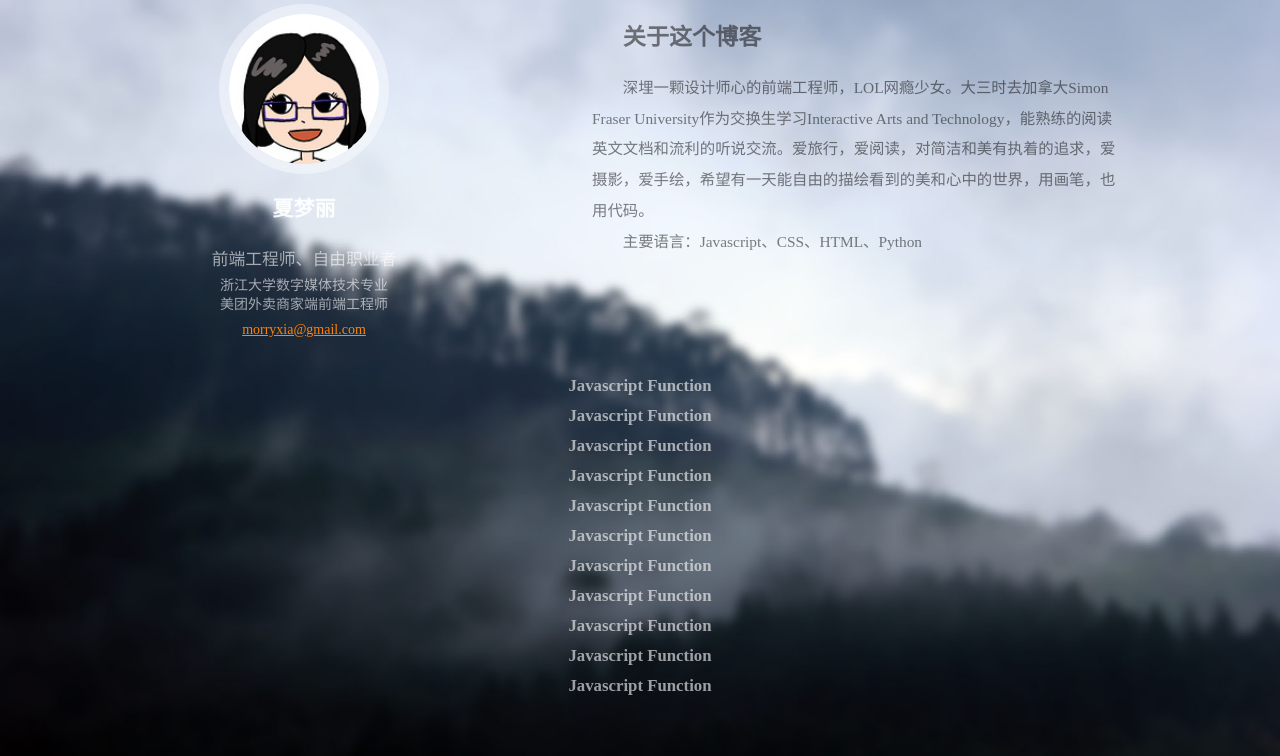
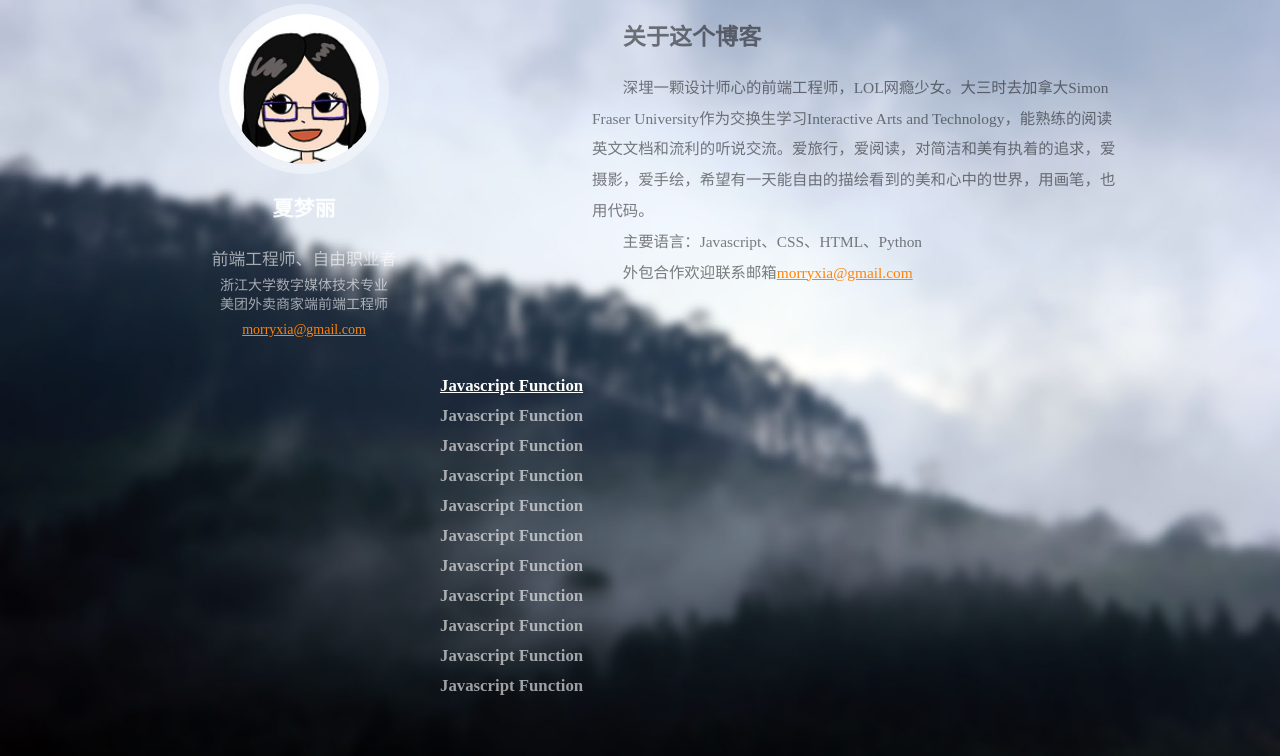
Before and after one commit to sparkmorry/sparkmorry, a Django app: page /blog/ in a window 1280 px wide. Shown: the part 86-842 px from the top of the page. Run offline with Django 3.2, Linux system fonts and the light colour scheme; parts of the project's set-up code (start-up, migrations or seed data) failed here and were passed over.

Commit message:
完善二维码

```diff
--- a/static/css/pages/about.css
+++ b/static/css/pages/about.css
@@ -86,6 +86,9 @@ h2{
 	margin-right: 35px;
 	perspective: 1000;
 }
+.qrcode{
+	width: 90px;
+}
 .projects .item .flipper {
 	transition: 0.6s;
 	transform-style: preserve-3d;
--- a/static/css/pages/blog.css
+++ b/static/css/pages/blog.css
@@ -20,8 +20,16 @@ body{
 h2{
 	margin-bottom: 20px;
 }
+.article-list{
+	width: 400px;
+    margin: auto;
+    text-align: left;
+}
 .article-list li{
 	margin-bottom: 10px;
+}
+.article-list a{
+	color: white;
 }
 .article-list li p{
 	font-size: 1.2em;
--- a/templates/blog.html
+++ b/templates/blog.html
@@ -24,12 +24,13 @@
 
 			<p>深埋一颗设计师心的前端工程师，LOL网瘾少女。大三时去加拿大Simon Fraser University作为交换生学习Interactive Arts and Technology，能熟练的阅读英文文档和流利的听说交流。爱旅行，爱阅读，对简洁和美有执着的追求，爱摄影，爱手绘，希望有一天能自由的描绘看到的美和心中的世界，用画笔，也用代码。</p>
 			<p>主要语言：Javascript、CSS、HTML、Python</p>
+			<p>外包合作欢迎联系邮箱<a href="mailto:morryxia@gmail.com" class="email">morryxia@gmail.com</a></p>
 		</div>
 	</div>
 	<ul class="article-list">
 		<li>
 			<div></div>
-			<p>Javascript Function</p>
+			<a href=""><p>Javascript Function</p></a>
 		</li>
 		<li>
 			<div></div>
```
Also changed, not shown: templates/about.html (+10 -8 lines), static/images/projects/hcode.png (added), static/images/projects/lcode.png (added), static/images/projects/tcode.png (added).
